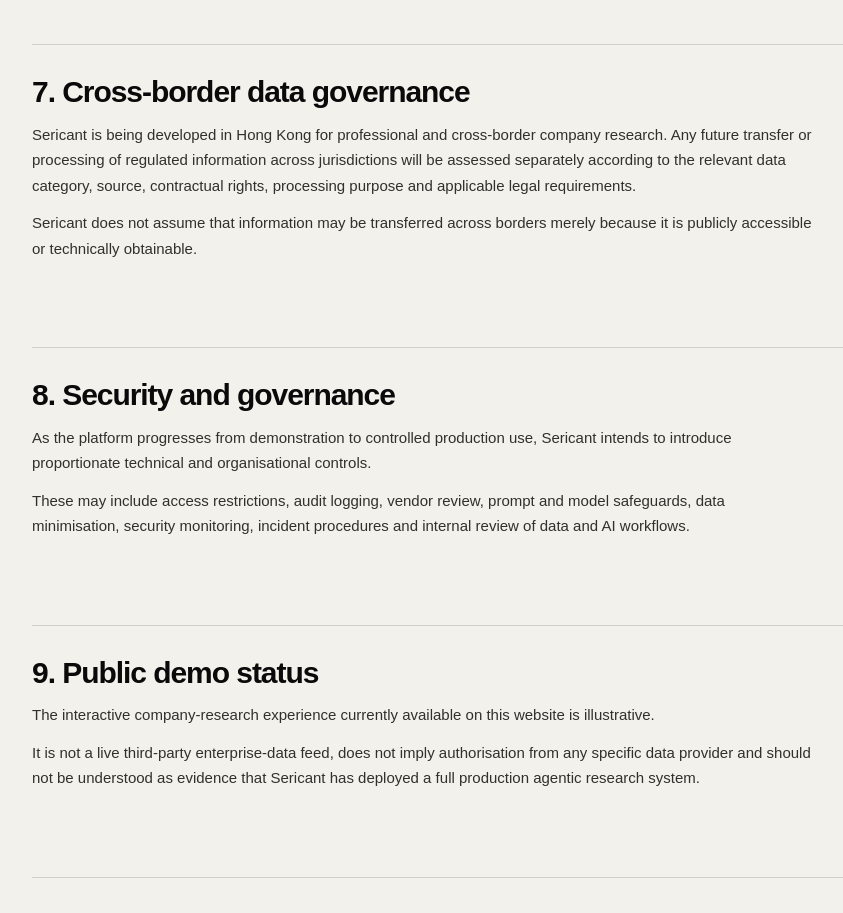
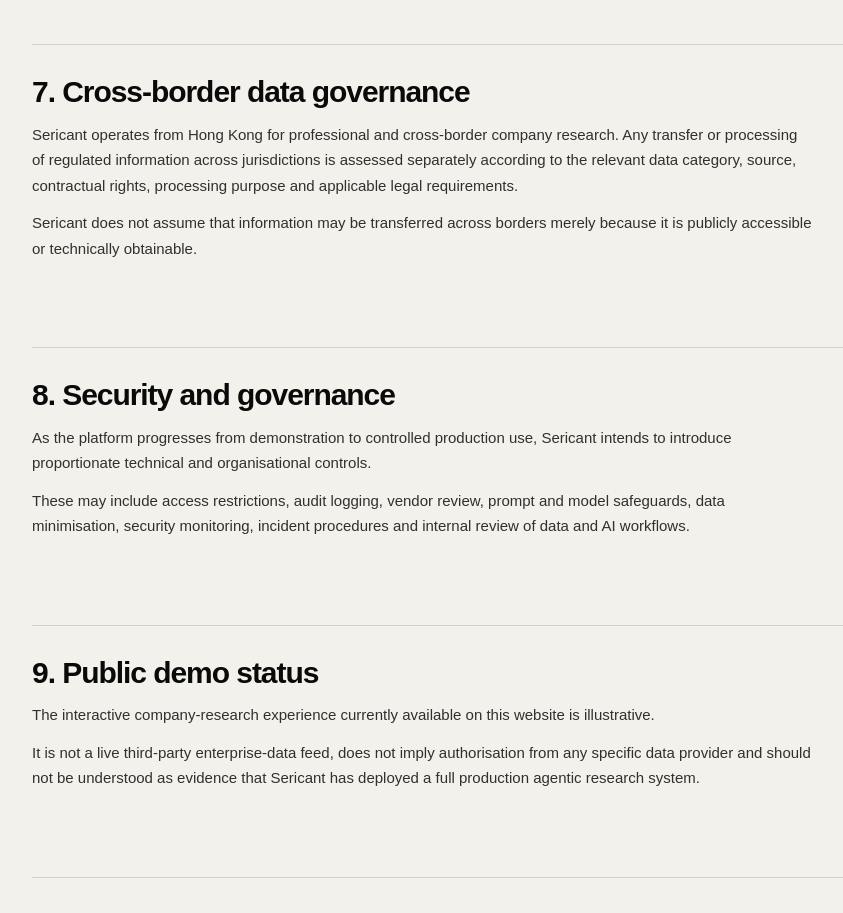
Before and after one commit to lingoescn-droid/sericant-website, a Next.js app: page /responsible-ai-data in a window 1280 px wide. Shown: the part 2100-3013 px from the top of the page, without its empty margins (158-1001 px from the left). Built offline with nearby package versions, Linux system fonts and the light colour scheme.

Commit message:
Align brand messaging and site metadata

```diff
--- a/app/responsible-ai-data/page.tsx
+++ b/app/responsible-ai-data/page.tsx
@@ -224,12 +224,11 @@
           </h2>
 
           <p>
-            Sericant is being developed in Hong Kong for professional and
-            cross-border company research. Any future transfer or processing of
-            regulated information across jurisdictions will be assessed
-            separately according to the relevant data category, source,
-            contractual rights, processing purpose and applicable legal
-            requirements.
+            Sericant operates from Hong Kong for professional and cross-border
+            company research. Any transfer or processing of regulated
+            information across jurisdictions is assessed separately according
+            to the relevant data category, source, contractual rights,
+            processing purpose and applicable legal requirements.
           </p>
 
           <p>
```
